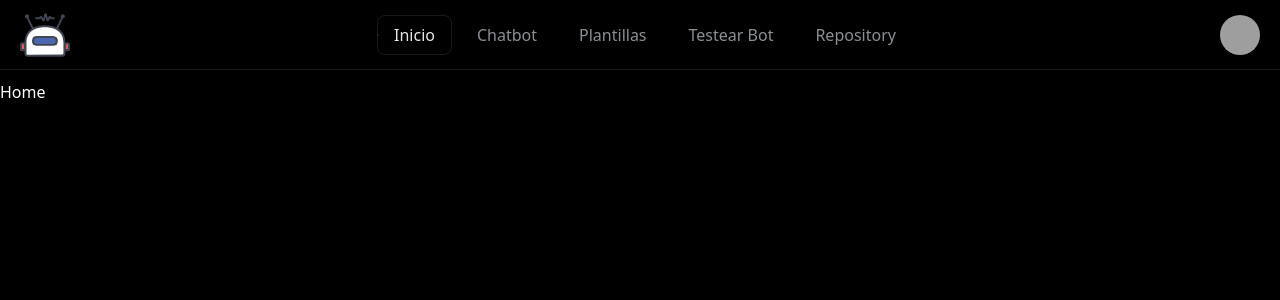
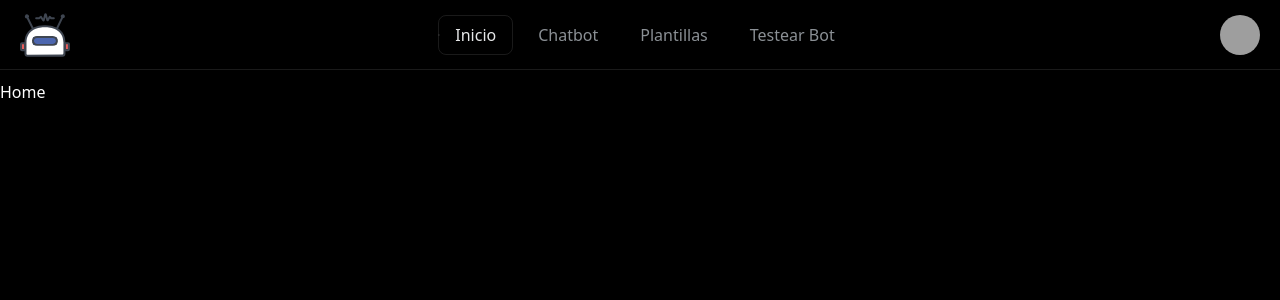
Before and after one commit to ChapST1/wsp-bot-easy, a React (Vite) app: page / in a window 1280 px wide. Shown: the top 300 px of the page. Built offline with nearby package versions, Linux system fonts and the light colour scheme; grey boxes are pictures that could not be loaded.

Commit message:
delete repository path

```diff
--- a/src/components/ListOfLinks.tsx
+++ b/src/components/ListOfLinks.tsx
@@ -27,10 +27,6 @@ export function ListOfLinks () {
     {
       name: 'Testear Bot',
       path: '/test'
-    },
-    {
-      name: 'Repository',
-      path: '/repositorio'
     }
   ]
 
```
